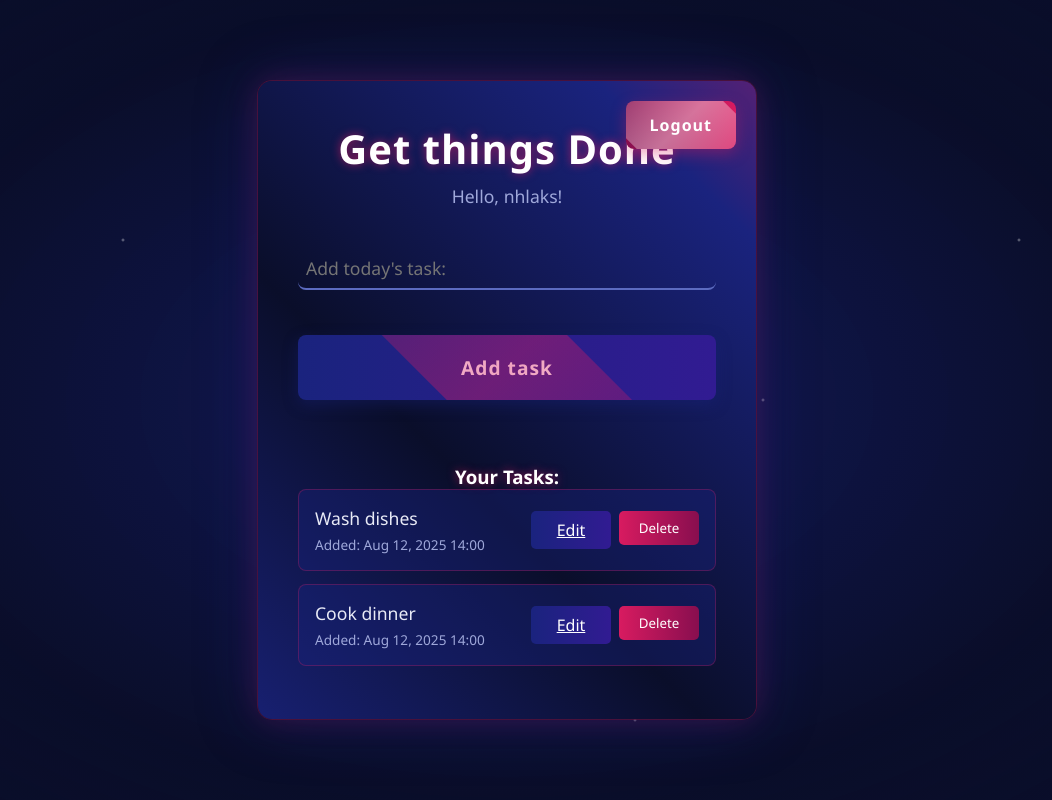
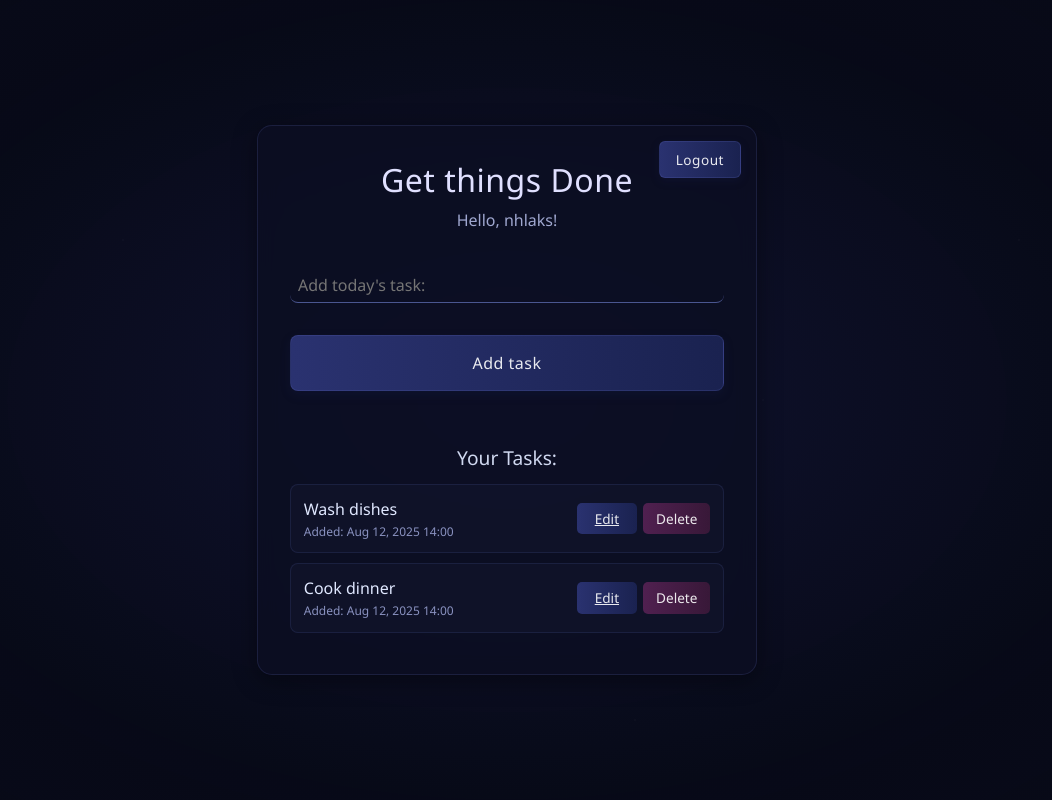
Before and after one commit to Nhlalala-Lubisi/todoapp, a Django app: page /todopage/ in a window 1280 px wide. Shown: the whole page, without its empty margins (133-1185 px from the left). Run offline with Django 5.2, Linux system fonts and the light colour scheme; a user stored in the database is signed in; data comes from the database, SQL or seed files in the repository.

Commit message:
Update style.css
Updated the styling.

```diff
--- a/todo/static/css/style.css
+++ b/todo/static/css/style.css
@@ -1,4 +1,3 @@
-/* Base styles */
 * {
     margin: 0;
     padding: 0;
@@ -12,10 +11,9 @@ body {
     display: flex;
     justify-content: center;
     align-items: center;
-    background: #0a0e2a;
+    background: #080a18;
 }
 
-/* Cosmic background */
 .cosmic-background {
     position: fixed;
     top: 0;
@@ -24,7 +22,6 @@ body {
     height: 100%;
     z-index: -3;
     pointer-events: none;
-    /* Prevent background from blocking input */
 }
 
 .nebula-layer {
@@ -34,9 +31,9 @@ body {
     width: 100%;
     height: 100%;
     background: radial-gradient(ellipse at center,
-            rgba(26, 35, 126, 0.6) 0%,
-            rgba(10, 14, 42, 0.8) 70%,
-            rgba(10, 14, 42, 1) 100%);
+            rgba(18, 22, 56, 0.8) 0%,
+            rgba(8, 10, 24, 0.9) 70%,
+            rgba(8, 10, 24, 1) 100%);
     z-index: -2;
     pointer-events: none;
 }
@@ -48,100 +45,53 @@ body {
     width: 100%;
     height: 100%;
     background:
-        radial-gradient(2px 2px at 20% 30%, #fff, rgba(0, 0, 0, 0)),
-        radial-gradient(2px 2px at 40% 70%, #fff, rgba(0, 0, 0, 0)),
-        radial-gradient(2px 2px at 50% 20%, #fff, rgba(0, 0, 0, 0)),
-        radial-gradient(2px 2px at 60% 90%, #fff, rgba(0, 0, 0, 0)),
-        radial-gradient(2px 2px at 70% 50%, #fff, rgba(0, 0, 0, 0)),
-        radial-gradient(2px 2px at 90% 30%, #fff, rgba(0, 0, 0, 0));
+        radial-gradient(1px 1px at 20% 30%, rgba(255,255,255,0.2), transparent),
+        radial-gradient(1px 1px at 40% 70%, rgba(255,255,255,0.2), transparent),
+        radial-gradient(1px 1px at 50% 20%, rgba(255,255,255,0.2), transparent),
+        radial-gradient(1px 1px at 60% 90%, rgba(255,255,255,0.2), transparent),
+        radial-gradient(1px 1px at 70% 50%, rgba(255,255,255,0.2), transparent),
+        radial-gradient(1px 1px at 90% 30%, rgba(255,255,255,0.2), transparent);
     z-index: -1;
-    animation: twinkle 8s infinite ease-in-out;
+    opacity: 0.3;
     pointer-events: none;
 }
 
-@keyframes twinkle {
-
-    0%,
-    100% {
-        opacity: 0.3;
-    }
-
-    50% {
-        opacity: 1;
-    }
-}
-
-/* Form container */
 .signup-container {
     width: 100%;
     max-width: 500px;
-    background: rgba(10, 14, 42, 0.7);
+    background: rgba(12, 15, 35, 0.85);
     backdrop-filter: blur(10px);
-    border: 1px solid rgba(216, 27, 96, 0.3);
+    border: 1px solid rgba(90, 100, 180, 0.2);
     border-radius: 15px;
-    padding: 2.5rem;
-    box-shadow: 0 0 30px rgba(216, 27, 96, 0.2),
-        0 0 60px rgba(26, 35, 126, 0.4),
-        inset 0 0 15px rgba(255, 255, 255, 0.1);
+    padding: 2rem;
     position: relative;
     overflow: hidden;
     z-index: 1;
+    box-shadow: 0 5px 25px rgba(0, 0, 0, 0.4);
 }
 
-.signup-container::before {
-    content: '';
-    position: absolute;
-    top: -2px;
-    left: -2px;
-    right: -2px;
-    bottom: -2px;
-    background: linear-gradient(45deg,
-            #1a237e, #0a0e2a, #1a237e,
-            #d81b60, #1a237e, #0a0e2a);
-    background-size: 400%;
-    z-index: -1;
-    border-radius: 15px;
-    animation: glow 10s linear infinite;
-}
-
-@keyframes glow {
-    0% {
-        background-position: 0 0;
-    }
-
-    50% {
-        background-position: 400% 0;
-    }
-
-    100% {
-        background-position: 0 0;
-    }
-}
-
-/* Form header */
 .form-header {
     text-align: center;
-    margin-bottom: 2rem;
-    color: #fff;
+    margin-bottom: 1.8rem;
+    color: #e0e0ff;
 }
 
 .form-header h2 {
-    font-size: 2.5rem;
+    font-size: 2rem;
     margin-bottom: 0.5rem;
-    text-shadow: 0 0 10px rgba(216, 27, 96, 0.7);
-    letter-spacing: 1px;
+    letter-spacing: 0.5px;
+    font-weight: 500;
 }
 
 .form-header p {
-    color: #9fa8da;
-    font-size: 1.1rem;
+    color: #a0a8d0;
+    font-size: 1rem;
 }
 
-/* Form elements */
 .cinematic-form {
     display: flex;
     flex-direction: column;
-    gap: 1.8rem;
+    gap: 1.5rem;
 }
 
 .form-group {
@@ -150,34 +100,36 @@ body {
 
 .form-group input {
     width: 100%;
-    padding: 1rem 0.5rem 0.5rem;
+    padding: 0.9rem 0.5rem 0.4rem;
     background: transparent;
     border: none;
-    border-bottom: 2px solid #5c6bc0;
-    color: #e8eaf6;
-    font-size: 1.1rem;
+    border-bottom: 1px solid #4a5690;
+    color: #d0d8f0;
+    font-size: 1rem;
     outline: none;
-    transition: all 0.3s ease;
+    transition: all 0.2s ease;
 }
 
 .form-group input:focus {
-    border-bottom-color: #d81b60;
+    border-bottom-color: #6c76c0;
 }
 
 .form-group input:focus+label,
 .form-group input:valid+label {
     transform: translateY(-25px);
-    font-size: 0.9rem;
-    color: #d81b60;
+    font-size: 0.8rem;
+    color: #6c76c0;
 }
 
 .form-group label {
     position: absolute;
     left: 0.5rem;
-    top: 1rem;
-    color: #9fa8da;
+    top: 0.9rem;
+    color: #8a92c0;
     pointer-events: none;
-    transition: all 0.3s ease;
+    transition: all 0.2s ease;
+    font-weight: 400;
+    font-size: 0.95rem;
 }
 
 .focus-line {
@@ -185,262 +137,104 @@ body {
     bottom: 0;
     left: 0;
     width: 0;
-    height: 2px;
-    background: linear-gradient(90deg, #d81b60, #1a237e);
-    transition: width 0.4s ease;
+    height: 1px;
+    background: linear-gradient(90deg, #6c76c0, #4a5690);
+    transition: width 0.3s ease;
 }
 
 .form-group input:focus~.focus-line {
     width: 100%;
 }
 
-/* Signup button */
-.signup-btn {
+.signup-btn, .update-btn {
     position: relative;
-    background: linear-gradient(90deg, #1a237e, #311b92);
-    color: white;
+    background: linear-gradient(90deg, #2a3270, #1a2250);
+    color: rgba(255, 255, 255, 0.9);
     border: none;
-    padding: 1.2rem;
-    font-size: 1.2rem;
+    padding: 1rem;
+    font-size: 1rem;
     border-radius: 8px;
     cursor: pointer;
-    overflow: hidden;
-    margin-top: 1rem;
-    transition: all 0.3s ease;
-    letter-spacing: 1px;
-    font-weight: 600;
-    box-shadow: 0 5px 15px rgba(26, 35, 126, 0.4);
+    margin-top: 0.5rem;
+    transition: all 0.2s ease;
+    letter-spacing: 0.5px;
+    font-weight: 500;
+    box-shadow: 0 4px 10px rgba(20, 25, 70, 0.3);
+    border: 1px solid rgba(100, 110, 200, 0.2);
 }
 
-.signup-btn:hover {
-    transform: translateY(-3px);
-    box-shadow: 0 8px 25px rgba(216, 27, 96, 0.6),
-        0 0 0 2px rgba(216, 27, 96, 0.3);
+.signup-btn:hover, .update-btn:hover {
+    background: linear-gradient(90deg, #323a80, #222a60);
+    box-shadow: 0 5px 12px rgba(30, 35, 100, 0.4);
 }
 
-.signup-btn .hover-effect {
-    position: absolute;
-    top: -50%;
-    left: -50%;
-    width: 200%;
-    height: 200%;
-    background: linear-gradient(90deg,
-            transparent,
-            rgba(216, 27, 96, 0.4),
-            transparent);
-    transform: rotate(45deg);
-    transition: all 0.5s ease;
+.task-actions {
+    display: flex;
+    gap: 0.4rem;
+    margin-left: 0.5rem;
 }
 
-.signup-btn:hover .hover-effect {
-    transform: translateX(100%) rotate(45deg);
+.action-btn {
+    padding: 0.4rem 0.8rem;
+    border-radius: 5px;
+    cursor: pointer;
+    transition: all 0.2s ease;
+    font-weight: 500;
+    border: none;
+    min-width: 60px;
+    text-align: center;
+    font-size: 0.85rem;
 }
 
-/* Login link */
+.edit-btn {
+    background: linear-gradient(90deg, #2a3270, #1a2250);
+    color: rgba(255, 255, 255, 0.9);
+}
+
+.delete-btn {
+    background: linear-gradient(90deg, #502050, #381838);
+    color: rgba(255, 255, 255, 0.9);
+}
+
+.action-btn:hover {
+    opacity: 0.9;
+}
+
 .login-link {
     text-align: center;
-    margin-top: 1.5rem;
-    color: #9fa8da;
+    margin-top: 1.2rem;
+    color: #8a92c0;
+    font-size: 0.95rem;
 }
 
 .login-link a {
-    color: #d81b60;
+    color: #6c76c0;
     text-decoration: none;
     position: relative;
-    transition: all 0.3s ease;
-}
-
-.login-link a::after {
-    content: '';
-    position: absolute;
-    bottom: -2px;
-    left: 0;
-    width: 0;
-    height: 1px;
-    background: #d81b60;
-    transition: width 0.3s ease;
+    transition: all 0.2s ease;
+    font-weight: 500;
 }
 
 .login-link a:hover {
-    text-shadow: 0 0 8px rgba(216, 27, 96, 0.8);
+    color: #8a9cff;
 }
 
-.login-link a:hover::after {
-    width: 100%;
-}
-
-/* Add to style.css */
-.remember-forgot {
-    display: flex;
-    justify-content: space-between;
-    align-items: center;
-    margin-top: -0.5rem;
-    margin-bottom: 1rem;
-}
-
-.remember-forgot label {
-    display: flex;
-    align-items: center;
-    color: #9fa8da;
-    font-size: 0.95rem;
-    cursor: pointer;
-}
-
-.remember-forgot input[type="checkbox"] {
-    margin-right: 0.5rem;
-    accent-color: #d81b60;
-}
-
-.remember-forgot a {
-    color: #d81b60;
-    text-decoration: none;
-    position: relative;
-}
-
-.remember-forgot a::after {
-    content: '';
-    position: absolute;
-    bottom: -2px;
-    left: 0;
-    width: 0;
-    height: 1px;
-    background: #d81b60;
-    transition: width 0.3s ease;
-}
-
-.remember-forgot a:hover::after {
-    width: 100%;
-}
-
-.remember-forgot {
-    display: flex;
-    justify-content: space-between;
-    align-items: center;
-    margin-top: -0.5rem;
-    margin-bottom: 1rem;
-}
-
-.remember-forgot label {
-    display: flex;
-    align-items: center;
-    color: #9fa8da;
-    font-size: 0.95rem;
-    cursor: pointer;
-}
-
-.remember-forgot input[type="checkbox"] {
-    margin-right: 0.5rem;
-    accent-color: #d81b60;
-}
-
-.remember-forgot a {
-    color: #d81b60;
-    text-decoration: none;
-    position: relative;
-}
-
-.remember-forgot a::after {
-    content: '';
-    position: absolute;
-    bottom: -2px;
-    left: 0;
-    width: 0;
-    height: 1px;
-    background: #d81b60;
-    transition: width 0.3s ease;
-}
-
-.remember-forgot a:hover::after {
-    width: 100%;
-}
-
-/* Add to style.css */
 .todo-list {
-    margin-top: 2rem;
+    margin-top: 1.8rem;
     max-height: 300px;
     overflow-y: auto;
 }
 
 .todo-item {
-    background: rgba(26, 35, 126, 0.4);
-    border: 1px solid rgba(216, 27, 96, 0.3);
+    background: rgba(20, 25, 50, 0.4);
+    border: 1px solid rgba(80, 90, 160, 0.2);
     border-radius: 8px;
-    padding: 1rem;
-    margin-bottom: 0.8rem;
+    padding: 0.8rem;
+    margin-bottom: 0.6rem;
     display: flex;
     justify-content: space-between;
     align-items: center;
-    color: #e8eaf6;
-    animation: fadeIn 0.5s ease;
-}
-
-@keyframes fadeIn {
-    from { opacity: 0; transform: translateY(10px); }
-    to { opacity: 1; transform: translateY(0); }
-}
-
-.delete-btn {
-    background: linear-gradient(90deg, #d81b60, #880e4f);
-    color: white;
-    border: none;
-    padding: 0.5rem 1rem;
-    border-radius: 5px;
-    cursor: pointer;
-    transition: all 0.3s ease;
-}
-
-.delete-btn:hover {
-    transform: translateY(-2px);
-    box-shadow: 0 4px 10px rgba(216, 27, 96, 0.4);
-}
-
-.inp {
-    width: 100%;
-    padding: 1rem;
-    background: transparent;
-    border: 2px solid #5c6bc0;
-    color: #e8eaf6;
-    font-size: 1.1rem;
-    border-radius: 8px;
-    outline: none;
-    transition: all 0.3s ease;
-}
-
-.inp:focus {
-    border-color: #d81b60;
-    box-shadow: 0 0 10px rgba(216, 27, 96, 0.5);
-}
-
-/* Task List Styles */
-.task-list-header {
-    color: #fff;
-    margin-top: 2rem;
-    text-align: center;
-    text-shadow: 0 0 10px rgba(216, 27, 96, 0.7);
-}
-
-.no-tasks-message {
-    color: #9fa8da;
-    text-align: center;
-    margin-top: 1rem;
-    padding: 1rem;
-    background: rgba(26, 35, 126, 0.2);
-    border-radius: 8px;
-    border: 1px dashed #5c6bc0;
-}
-
-/* Task Item Styles */
-.todo-item {
-    background: rgba(26, 35, 126, 0.4);
-    border: 1px solid rgba(216, 27, 96, 0.3);
-    border-radius: 8px;
-    padding: 1rem;
-    margin-bottom: 0.8rem;
-    display: flex;
-    justify-content: space-between;
-    align-items: center;
-    color: #e8eaf6;
-    animation: fadeIn 0.5s ease;
+    color: #d0d8f0;
 }
 
 .task-content {
@@ -449,176 +243,113 @@ body {
 
 .task-title {
     margin: 0;
-    font-size: 1.1rem;
-    color: #e8eaf6;
+    font-size: 1rem;
+    color: #e0e8ff;
+    font-weight: 400;
 }
 
 .task-date {
-    color: #9fa8da;
-    font-size: 0.85rem;
+    color: #8a92c0;
+    font-size: 0.75rem;
     display: block;
-    margin-top: 0.3rem;
+    margin-top: 0.2rem;
 }
 
-/* Action Buttons */
-.task-actions {
-    display: flex;
-    gap: 0.5rem;
-    margin-left: 1rem;
+.inp {
+    width: 100%;
+    padding: 0.8rem;
+    background: rgba(20, 25, 50, 0.3);
+    border: 1px solid #4a5690;
+    color: #d0d8f0;
+    font-size: 1rem;
+    border-radius: 8px;
+    outline: none;
+    transition: all 0.2s ease;
 }
 
-.action-btn {
-    padding: 0.5rem 1rem;
-    border-radius: 5px;
-    cursor: pointer;
-    transition: all 0.3s ease;
-    font-weight: 500;
-    border: none;
-    min-width: 80px;
-    text-align: center;
+.inp:focus {
+    border-color: #6c76c0;
+    box-shadow: 0 0 6px rgba(100, 110, 200, 0.3);
 }
 
-.edit-btn {
-    background: linear-gradient(90deg, #1a237e, #311b92);
-    color: white;
+.task-list-header {
+    color: #d0d8f0;
+    margin-top: 1.5rem;
+    text-align: center;
+    font-weight: 500;
+    font-size: 1.2rem;
+    margin-bottom: 0.8rem;
 }
 
-.delete-btn {
-    background: linear-gradient(90deg, #d81b60, #880e4f);
-    color: white;
-}
-
-.action-btn:hover {
-    transform: translateY(-2px);
-    box-shadow: 0 4px 10px rgba(0, 0, 0, 0.3);
-}
-
-/* Animations */
-@keyframes fadeIn {
-    from { opacity: 0; transform: translateY(10px); }
-    to { opacity: 1; transform: translateY(0); }
-}
-
-/* Edit Page Specific Styles */
-.update-btn {
-    position: relative;
-    background: linear-gradient(90deg, #1a237e, #311b92);
-    color: white;
-    border: none;
-    padding: 1.2rem;
-    font-size: 1.2rem;
+.no-tasks-message {
+    color: #8a92c0;
+    text-align: center;
+    margin-top: 0.8rem;
+    padding: 0.8rem;
+    background: rgba(20, 25, 50, 0.2);
     border-radius: 8px;
-    cursor: pointer;
-    overflow: hidden;
-    margin-top: 1rem;
-    transition: all 0.3s ease;
-    letter-spacing: 1px;
-    font-weight: 600;
-    box-shadow: 0 5px 15px rgba(26, 35, 126, 0.4);
-    width: 100%;
-}
-
-.update-btn:hover {
-    transform: translateY(-3px);
-    box-shadow: 0 8px 25px rgba(216, 27, 96, 0.6),
-                0 0 0 2px rgba(216, 27, 96, 0.3);
-}
-
-.update-btn .hover-effect {
-    position: absolute;
-    top: -50%;
-    left: -50%;
-    width: 200%;
-    height: 200%;
-    background: linear-gradient(90deg,
-        transparent,
-        rgba(216, 27, 96, 0.4),
-        transparent);
-    transform: rotate(45deg);
-    transition: all 0.5s ease;
-}
-
-.update-btn:hover .hover-effect {
-    transform: translateX(100%) rotate(45deg);
+    border: 1px dashed #4a5690;
+    font-style: italic;
+    font-size: 0.95rem;
 }
 
 .cancel-btn {
     display: block;
     text-align: center;
-    margin-top: 1.5rem;
-    color: #d81b60;
+    margin-top: 1rem;
+    color: #6c76c0;
     text-decoration: none;
-    font-weight: 600;
-    padding: 0.5rem;
+    font-weight: 500;
+    padding: 0.3rem;
     position: relative;
-    transition: all 0.3s ease;
-}
-
-.cancel-btn::after {
-    content: '';
-    position: absolute;
-    bottom: 0;
-    left: 0;
-    width: 100%;
-    height: 1px;
-    background: #d81b60;
-    transition: all 0.3s ease;
+    transition: all 0.2s ease;
+    font-size: 0.95rem;
 }
 
 .cancel-btn:hover {
-    text-shadow: 0 0 8px rgba(216, 27, 96, 0.8);
+    color: #8a9cff;
 }
 
 .form-actions {
     display: flex;
     flex-direction: column;
     align-items: center;
-    margin-top: 1rem;
+    margin-top: 0.8rem;
 }
 
-/* Logout Button Styles */
 .logout-container {
     position: absolute;
-    top: 20px;
-    right: 20px;
+    top: 15px;
+    right: 15px;
 }
 
 .logout-btn {
-    position: relative;
-    background: linear-gradient(90deg, #880e4f, #d81b60);
-    color: white;
+    background: linear-gradient(90deg, #2a3270, #1a2250);
+    color: rgba(255, 255, 255, 0.9);
     border: none;
-    padding: 0.8rem 1.5rem;
-    font-size: 1rem;
-    border-radius: 8px;
+    padding: 0.5rem 1rem;
+    font-size: 0.85rem;
+    border-radius: 6px;
     cursor: pointer;
-    overflow: hidden;
-    transition: all 0.3s ease;
-    letter-spacing: 1px;
-    font-weight: 600;
-    box-shadow: 0 5px 15px rgba(216, 27, 96, 0.4);
+    transition: all 0.2s ease;
+    letter-spacing: 0.5px;
+    font-weight: 500;
+    box-shadow: 0 3px 8px rgba(20, 25, 70, 0.3);
+    border: 1px solid rgba(100, 110, 200, 0.2);
 }
 
 .logout-btn:hover {
-    transform: translateY(-3px);
-    box-shadow: 0 8px 25px rgba(216, 27, 96, 0.6),
-                0 0 0 2px rgba(216, 27, 96, 0.3);
+    background: linear-gradient(90deg, #323a80, #222a60);
+    box-shadow: 0 4px 10px rgba(30, 35, 100, 0.4);
 }
 
-.logout-btn .hover-effect {
-    position: absolute;
-    top: -50%;
-    left: -50%;
-    width: 200%;
-    height: 200%;
-    background: linear-gradient(90deg,
-        transparent,
-        rgba(255, 255, 255, 0.4),
-        transparent);
-    transform: rotate(45deg);
-    transition: all 0.5s ease;
+.error-message {
+    color: #d86c6c;
+    text-align: center;
+    margin-bottom: 1rem;
+    padding: 8px;
+    background: rgba(180, 70, 70, 0.1);
+    border-radius: 5px;
+    border: 1px solid rgba(180, 70, 70, 0.2);
+    font-size: 0.9rem;
 }
-
-.logout-btn:hover .hover-effect {
-    transform: translateX(100%) rotate(45deg);
-}
```
